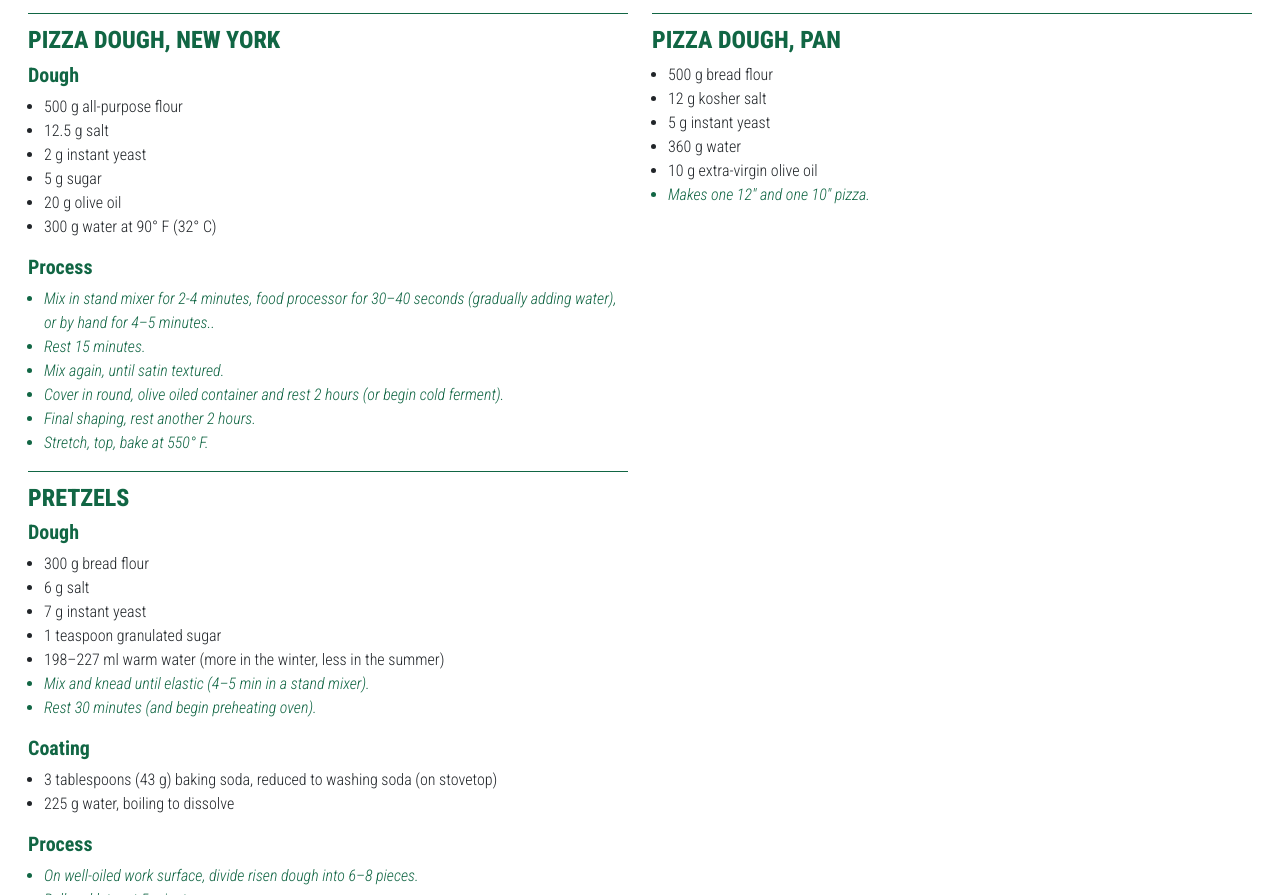
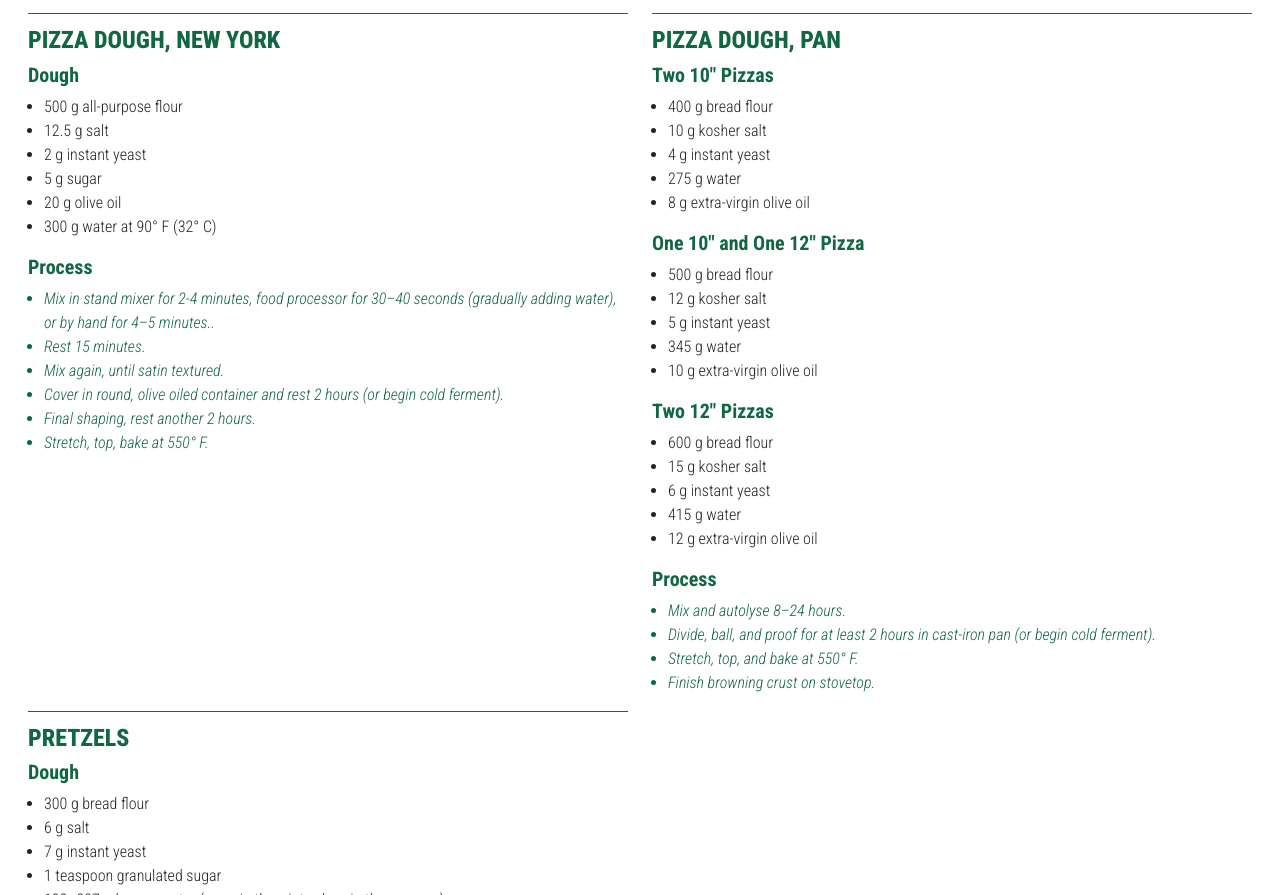
Before and after one commit to callmepartario/og-rb, a plain HTML site: page index.html in a window 1280 px wide. Shown: the part 5220-6115 px from the top of the page. Drawn offline with Linux system fonts and the light colour scheme.

Commit message:
Add files via upload

```diff
--- a/index.html
+++ b/index.html
@@ -450,13 +450,36 @@
 	<div class="col-12 col-md-6">
 		<div id="define-pizza-pan">
 			<h3>Pizza Dough, Pan</h3>
+			<h4>Two 10" Pizzas</h4>
+			<ul class="ps-3">
+				<li>400 g bread flour</li>
+				<li>10 g kosher salt</li>
+				<li>4 g instant yeast</li>
+				<li>275 g water</li>
+				<li>8 g extra-virgin olive oil</li>
+			</ul>
+			<h4>One 10" and One 12" Pizza</h4>
 			<ul class="ps-3">
 				<li>500 g bread flour</li>
 				<li>12 g kosher salt</li>
 				<li>5 g instant yeast</li>
-				<li>360 g water</li>
+				<li>345 g water</li>
 				<li>10 g extra-virgin olive oil</li>
-				<li class="og-do">Makes one 12" and one 10" pizza.</li>
+			</ul>
+			<h4>Two 12" Pizzas</h4>
+			<ul class="ps-3">
+				<li>600 g bread flour</li>
+				<li>15 g kosher salt</li>
+				<li>6 g instant yeast</li>
+				<li>415 g water</li>
+				<li>12 g extra-virgin olive oil</li>
+			</ul>
+			<h4>Process</h4>
+			<ul class="ps-3 og-do">
+				<li>Mix and autolyse 8&ndash;24 hours.</li>
+				<li>Divide, ball, and proof for at least 2 hours in cast-iron pan (or begin cold ferment).</li>
+				<li>Stretch, top, and bake at 550&deg; F.</li>
+				<li>Finish browning crust on stovetop.</li>
 			</ul>
 		</div>
 	</div>
```
